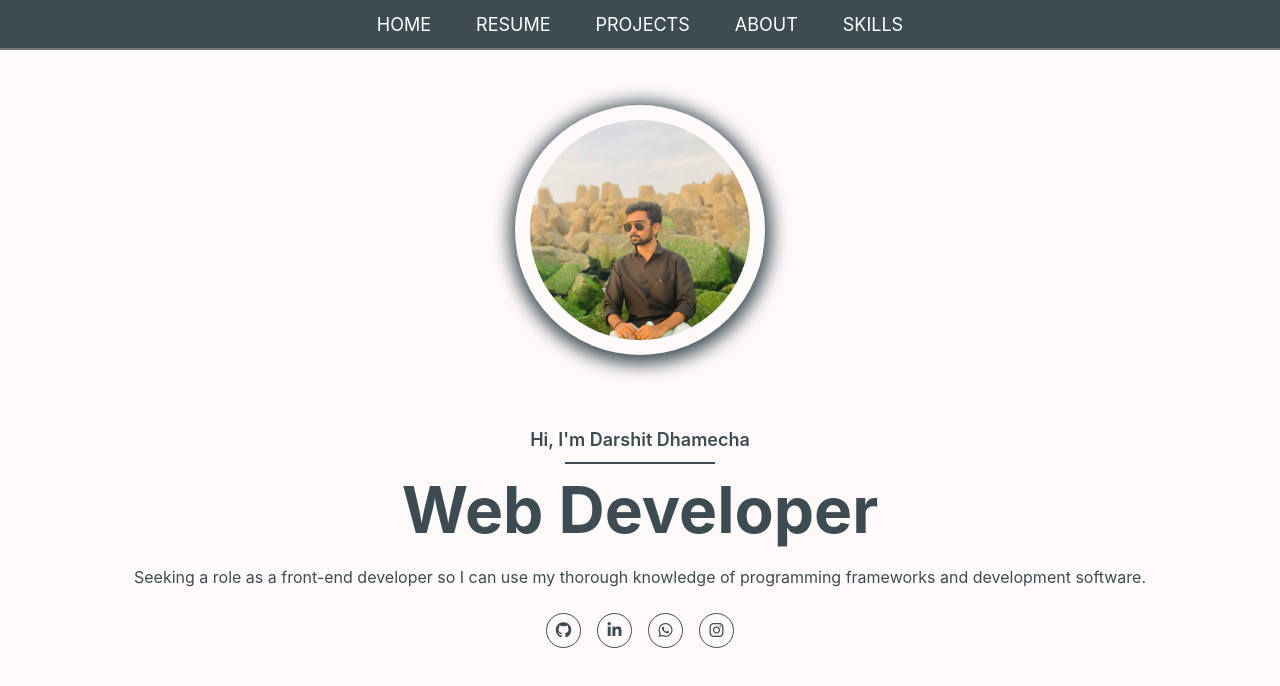
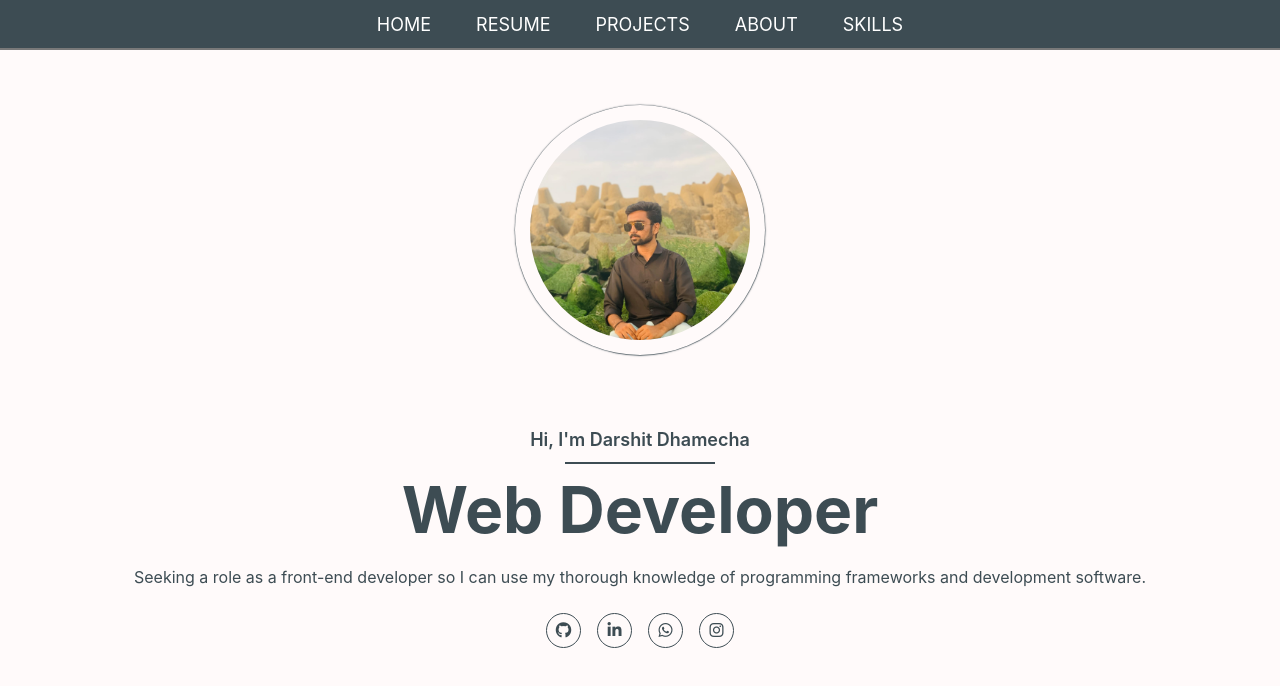
Before and after one commit to DarshitDhamecha/Portfolio, a React (Create React App) app: page / in a window 1280 px wide. Shown: the top 686 px of the page. Built offline with nearby package versions, Linux system fonts and the light colour scheme; a web font is replaced by a local one.

Commit message:
second try for fix probleam

```diff
--- a/src/assets/hero.css
+++ b/src/assets/hero.css
@@ -12,27 +12,29 @@
     font-size: large;
 }
 
-.border-anim {
-    animation: border-anim infinite alternate ease-in-out 0.75s;
-    box-shadow: 0px 0px 0px 0px #3d4c53;
-}
 
-.myZoomin{
+.myZoomin {
     animation: zoomanim forwards ease-out 0.8s;
 }
 
 @keyframes zoomanim {
-    0%{
+    0% {
         transform: scale(0);
     }
-    100%{
+
+    100% {
         transform: scale(1);
     }
 }
 
+.border-anim {
+    animation: border-anim infinite alternate ease-in-out 0.7s;
+    box-shadow: 0px 0px 0px 0px #3d4c53;
+}
+
 @keyframes border-anim {
     0% {
-        box-shadow: 0px 0px 0px 0px 3d4c53;
+        box-shadow: 0px 0px 0px 0px #3d4c53;
     }
 
     100% {
@@ -53,17 +55,33 @@
 }
 
 
-.icon-anim{
+.icon-anim {
     display: flex;
     animation: show-hide forwards 5s ease-in-out;
 }
 
 @keyframes show-hide {
-    0%{
+    0% {
         display: none;
     }
-    100%{
+
+    100% {
         display: flex;
+    }
+}
+
+.secZoom {
+    transform: scale(1);
+    animation: seczoom forwards ease 1s;
+}
+
+@keyframes seczoom {
+    0% {
+        transform: scale(0);
+    }
+
+    100% {
+        transform: scale(1);
     }
 }
 
--- a/src/pages/Hero.jsx
+++ b/src/pages/Hero.jsx
@@ -14,13 +14,13 @@ export default function Hero() {
         <>
             <div className='w-100 bg-[#fffafa] bs-height'>
                 <div className='w-100 h-[45vh] flex justify-center items-center'>
-                    <div className='myZoomin'>
+                    <div className='myZoomin rounded-[50%]'>
                         <div className='fram flex justify-center items-center border-anim rounded-[50%] mx-auto'>
                             <img src="/images/myPhoto-1.jpg" className='photo object-cover rounded-[50%]' alt="" />
                         </div>
                     </div>
                 </div>
-                <div className='text-[#3d4c53] w-100 justify-center mt-3 text-center w-100 px-2' data-aos="zoom-in">
+                <div className='secZoom text-[#3d4c53] w-100 justify-center mt-3 text-center w-100 px-2'>
                     <p className='font-semibold text-lg'>Hi, I'm Darshit Dhamecha</p>
                     <div className="w-100">
                         <div className='h-[2px] w-[150px] bg-[#3d4c53] mx-auto my-2' ></div>
```
